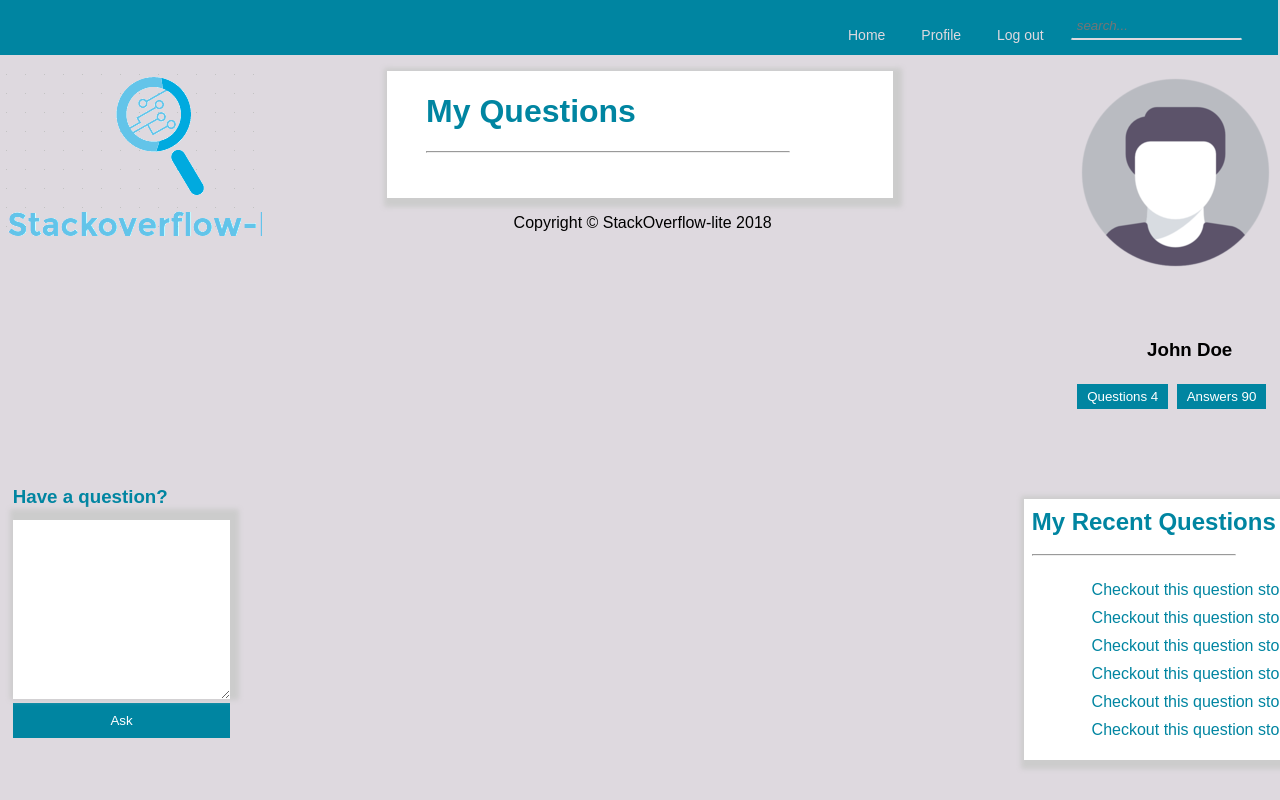
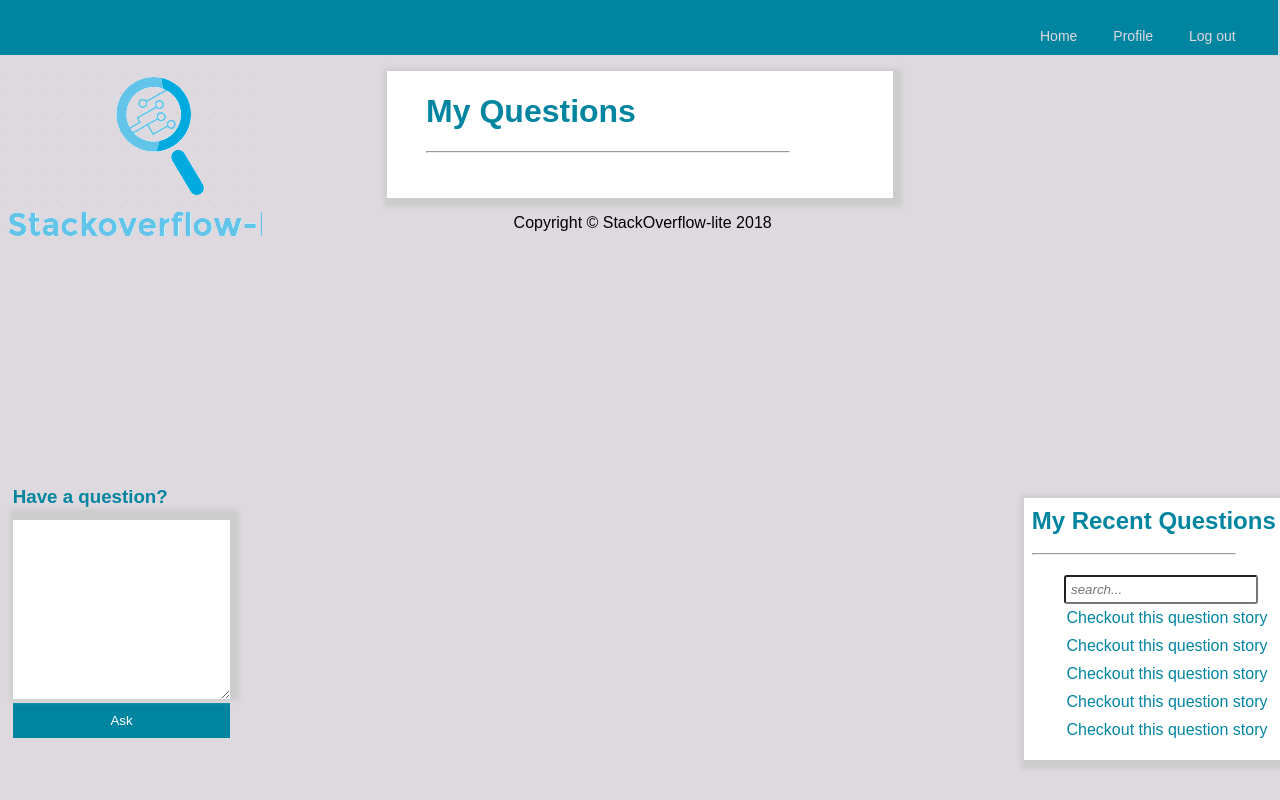
Before and after one commit to MartinKaburu/stackoverflowlite, a Flask app: page /profile in a window 1280 px wide. Run offline with Flask 2, Linux system fonts and the light colour scheme.

Commit message:
[ch] Refactor UX theme [Finishes #160635206]

```diff
--- a/app/static/main.js
+++ b/app/static/main.js
@@ -109,7 +109,6 @@
         try{
           home.getQuestions();
           home.getAnswers(questionId);
-          home.getAnswers(questionId);
         }catch{
           profile.getMyQuestions();
           profile.getAnswers(questionId);
@@ -161,7 +160,6 @@
         if(response.status == 201){
           try{
             home.getQuestions();
-            home.getAnswers(questionId);
             home.getAnswers(questionId);
           }catch{
             profile.getMyQuestions();
--- a/app/static/profile.js
+++ b/app/static/profile.js
@@ -8,12 +8,15 @@
     if(response.status == 200){
       json = await response.json()
       let data = await json.QUESTIONS
+      let user = data[0].username;
+      let question_number = 0
       for(question in data){
         content = data[question].content;
         questionId = data[question].question_id;
         user = data[question].username;
         date = data[question].posted_on;
         paragraphId = 'content'+ questionId.toString()
+        question_number+=1;
         try{
           document.getElementById(questionId.toString()+'this').remove();
         }catch{}
@@ -21,11 +24,10 @@
           <p id=${paragraphId}>
             ${content}
           </p>
-          <p style="font-style: italic;">
-            Asked by ${user}<br>
-            On ${date}
+          <p style="font-style: italic;font-family:courier;color:grey;font-weight:bold;font-size:0.8em;margin-left:60%;">
+            Asked by ${user}<br> On ${date}
           </p>
-          <button class="show_more" onclick="profile.getAnswers(${questionId});">Answers</button>&nbsp;<i class="fa fa-trash" onclick="message.confirmDeleteQuestion(${questionId})"></i>&nbsp;<i class="fa fa-edit" onclick="message.editQuestion(${questionId});"></i>
+          <button class="show_more" onclick="profile.getAnswers(${questionId});">Answers</button>&nbsp;<i class="fa fa-trash" title="Delete" onclick="message.confirmDeleteQuestion(${questionId})"></i>&nbsp;<i class="fa fa-edit" title="edit" onclick="message.editQuestion(${questionId});"></i>
           <hr>
         `
         node = document.createElement('div')
@@ -34,6 +36,18 @@
         node.innerHTML = div;
         document.getElementById('mmm').appendChild(node);
       }
+      let user_info = `
+        <img src="../static/img/avatar0.png" alt="avatart">
+        <h3>${user}</h3>
+        <ul>
+          <li><button class="button">Questions ${question_number}</button></li>
+          <li><button class="button">Answers 90</button></li>
+        </ul>
+      `
+      node = document.createElement('div')
+      node.className = 'user_info'
+      node.innerHTML = user_info;
+      document.getElementById('feed').appendChild(node)
     }else if(response.status == 404){
       let json = await response.json()
       message.notification(json["message"])
@@ -67,7 +81,7 @@
                 let questionId = data[answer].question_id
                 let date = data[answer].posted_on;
                 divId = 'answer'+answerId.toString();
-                paragraphId = 'p'+answerId.toString()
+                paragraphId = 'p'+answerId.toString();
                 if(accepted){
                   div = `
                     <div id=${divId}>
@@ -75,15 +89,14 @@
                       <p id=${paragraphId} style="font-weight: bold;">
                           ${content}
                       </p>
-                      <p style="font-style: italic; font-weight: bold;">
-                        Answer by ${user}<br>
-                        On ${date}
+                      <p style="font-style: italic;font-family:courier;color:grey;font-weight:bold;font-size:0.8em;margin-left:60%;">
+                        Answer by ${user}<br> On ${date}
                       </p>
                       <ul>
-                      <li><i class="fa fa-thumbs-up" onclick="vote.downvote(${answerId}, ${questionId});">${downvotes}</i></li>
-                      <li><i class="fa fa-thumbs-down" onclick="vote.upvote(${answerId}, ${questionId});">${upvotes}</i></li>
-                      <li><i class="fa fa-edit" onclick="message.editAnswer(${questionId}, ${answerId});"></i></li>
-                      <li><i class="fa fa-trash" onclick="message.confirmDeleteAnswer(${answerId}, ${questionId})"></i></li>
+                      <li><i class="fa fa-thumbs-down" title="downvote" onclick="vote.downvote(${answerId}, ${questionId});">${downvotes}</i></li>
+                      <li><i class="fa fa-thumbs-up" title="upvote" onclick="vote.upvote(${answerId}, ${questionId});">${upvotes}</i></li>
+                      <li><i class="fa fa-edit" title="edit" onclick="message.editAnswer(${questionId}, ${answerId});"></i></li>
+                      <li><i class="fa fa-trash" title="delete" onclick="message.confirmDeleteAnswer(${answerId}, ${questionId})"></i></li>
                       </ul>
                       <hr>
                       </div>
@@ -95,16 +108,15 @@
                       <p id=${paragraphId}>
                           ${content}
                       </p>
-                      <p style="font-style: italic;">
-                        Answer by ${user}<br>
-                        On ${date}
+                      <p style="font-style: italic;font-family:courier;color:grey;font-weight:bold;font-size:0.8em;margin-left:60%;">
+                        Answer by ${user}<br> On ${date}
                       </p>
                       <ul>
-                          <li><i class="fa fa-thumbs-up" onclick="vote.downvote(${answerId}, ${questionId});">${downvotes}</i></li>
-                          <li><i class="fa fa-thumbs-down" onclick="vote.upvote(${answerId}, ${questionId});">${upvotes}</i></li>
-                          <li><i class="fa fa-edit" onclick="message.editAnswer(${questionId}, ${answerId});"></i></li>
-                          <li><i class="fa fa-trash" onclick="message.confirmDeleteAnswer(${answerId}, ${questionId})"></i></li>
-                          <li><i class="fa fa-check" onclick="profile.accept(${questionId}, ${answerId});"></i></li>
+                          <li><i class="fa fa-thumbs-down" title="downvote" onclick="vote.downvote(${answerId}, ${questionId});">${downvotes}</i></li>
+                          <li><i class="fa fa-thumbs-up" title="upote" onclick="vote.upvote(${answerId}, ${questionId});">${upvotes}</i></li>
+                          <li><i class="fa fa-edit" title="edit" onclick="message.editAnswer(${questionId}, ${answerId});"></i></li>
+                          <li><i class="fa fa-trash" title="delete" onclick="message.confirmDeleteAnswer(${answerId}, ${questionId})"></i></li>
+                          <li><i class="fa fa-check" title="accept" onclick="profile.accept(${questionId}, ${answerId});"></i></li>
                       </ul>
                       <hr>
                       </div>
--- a/app/static/style.css
+++ b/app/static/style.css
@@ -348,7 +348,7 @@
   padding-bottom: 10px;
 }
 .nav_bar ul{
-  margin-left: 65%;
+  margin-left: 80%;
 }
 .nav_bar li{
   float:left;
@@ -398,13 +398,13 @@
   right: 0;
   overflow-x: hidden;
   box-shadow: 3px 3px 5px 6px #ccc;
+  text-align: center;
 }
 
 .feed .side_bar a{
-  margin-left: -15%;
-  width: 150%;
+  margin:auto;
   display: block;
-  padding: 5px 10px 5px 60px;
+  padding: 5px 10px 5px 0;
   color: #0085a1;
 
 }
@@ -447,9 +447,6 @@
   box-shadow: 3px 3px 5px 6px #ccc;
 }
 
-#one, #two, #three, #four {
-  display: none;
-}
 
 .feed .q_and_a button{
   display: inline;
@@ -565,10 +562,16 @@
   padding-top: 20px;
 }
 .user_info{
+  height: 43%;
+  width: 20%;
+  position: fixed;
+  z-index: 1;
+  top: 2%;
+  right: .5%;
+  overflow-x: hidden;
+  padding-top: 20px
   right: 0;
-  top:40%;
-  position: fixed;
-  margin-left: -3%;
+  text-align: center;
 }
 
 .user_info button{
@@ -580,15 +583,13 @@
   margin-left: 0%;
 }
 
-.user_info ul{
-  margin-left: -5%;
-}
+
 .user_info li{
   display: inline;
 }
 .user_info h3{
-  margin-left: 43%;
-  padding-bottom: 2%;
+  margin:auto;
+  padding-bottom: 1%;
 }
 .container{
   margin-left: 40%;
@@ -605,14 +606,7 @@
 }
 
 .profile{
-  height: 43%;
-  width: 20%;
-  position: fixed;
-  z-index: 1;
-  top: 2%;
-  right: .5%;
-  overflow-x: hidden;
-  padding-top: 20px;
+  ;
 }
 
 .col-lg-8{
--- a/app/templates/profile.html
+++ b/app/templates/profile.html
@@ -13,11 +13,6 @@
         <li><a href="http://127.0.0.1:5000/home">Home</a> </li>
         <li><a href="#">Profile</a> </li>
         <li onclick="globals.logOut();"><a href="#">Log out</a> </li>
-        <li>
-          <form class="search_form" action="index.html" method="post">
-            <input type="text" name="search" placeholder="search...">
-          </form>
-        </li>
       </ul>
     </nav>
     <div class="feed" id="feed">
@@ -31,7 +26,11 @@
         <h2>My Recent Questions</h2>
         <hr>
         <ul>
-          <li><a href="#"> Checkout this question story</a> </li>
+          <li>
+            <form class="search_form" action="index.html" method="post">
+              <input type="text" name="search" placeholder="search...">
+            </form>
+          </li>
           <li><a href="#"> Checkout this question story</a> </li>
           <li><a href="#"> Checkout this question story</a> </li>
           <li><a href="#"> Checkout this question story</a> </li>
@@ -47,16 +46,6 @@
       <div class="logo animated bounceInLeft">
         <img src="../static/img/logo.png" alt="">
       </div>
-      <div class="profile animated bounceInRight">
-        <img src="../static/img/avatar0.png" alt="avatart">
-      </div>
-      <div class="user_info">
-        <h3>John Doe</h3>
-        <ul>
-          <li><button type="submit" class="button">Questions 4</button></li>
-          <li><button type="submit" class="button">Answers 90</button></li>
-        </ul>
-      </div>
     </div>
   </body>
   <footer>
```
Also changed, not shown: app/static/home.js (+14 -17 lines), app/templates/index.html (+5 -6 lines).
